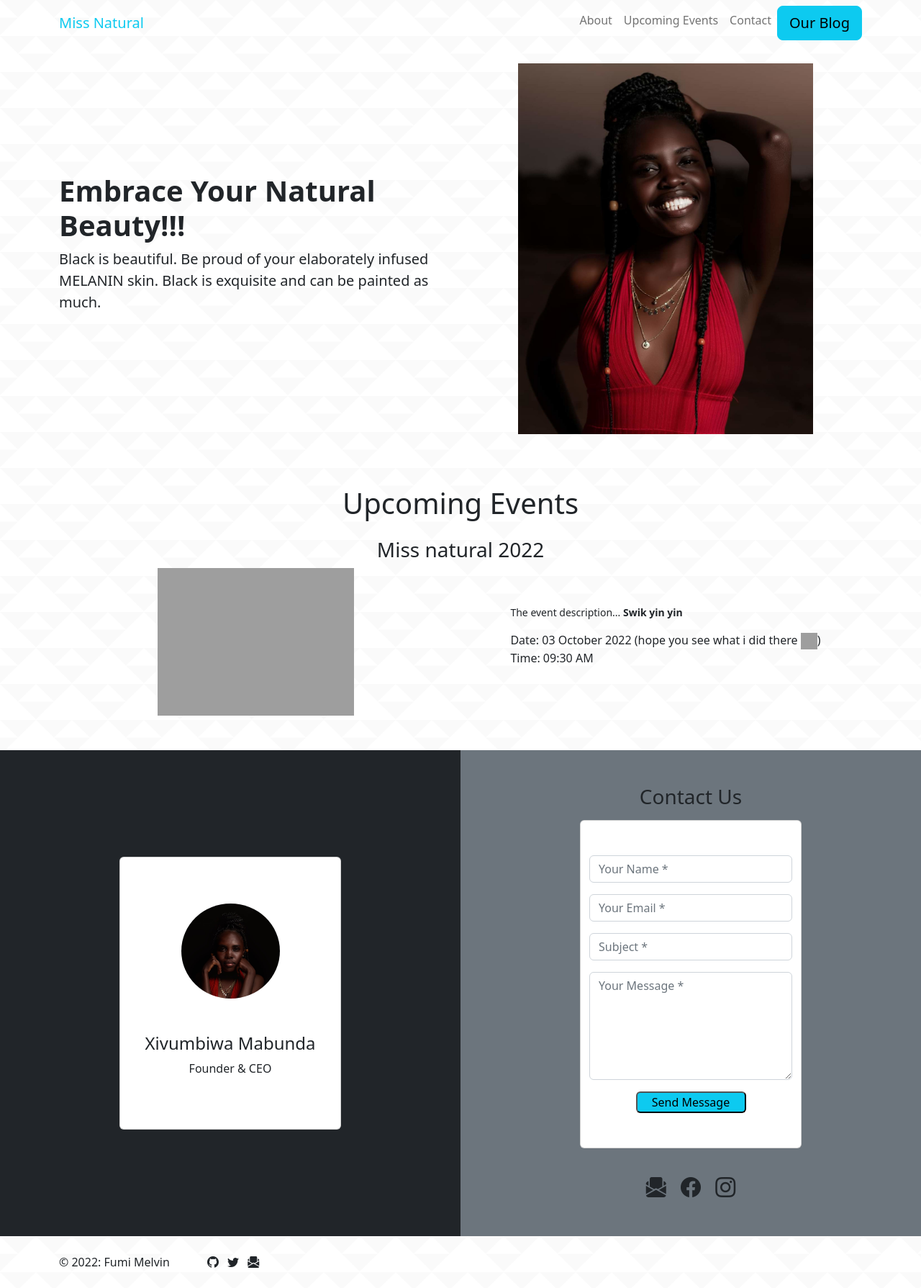
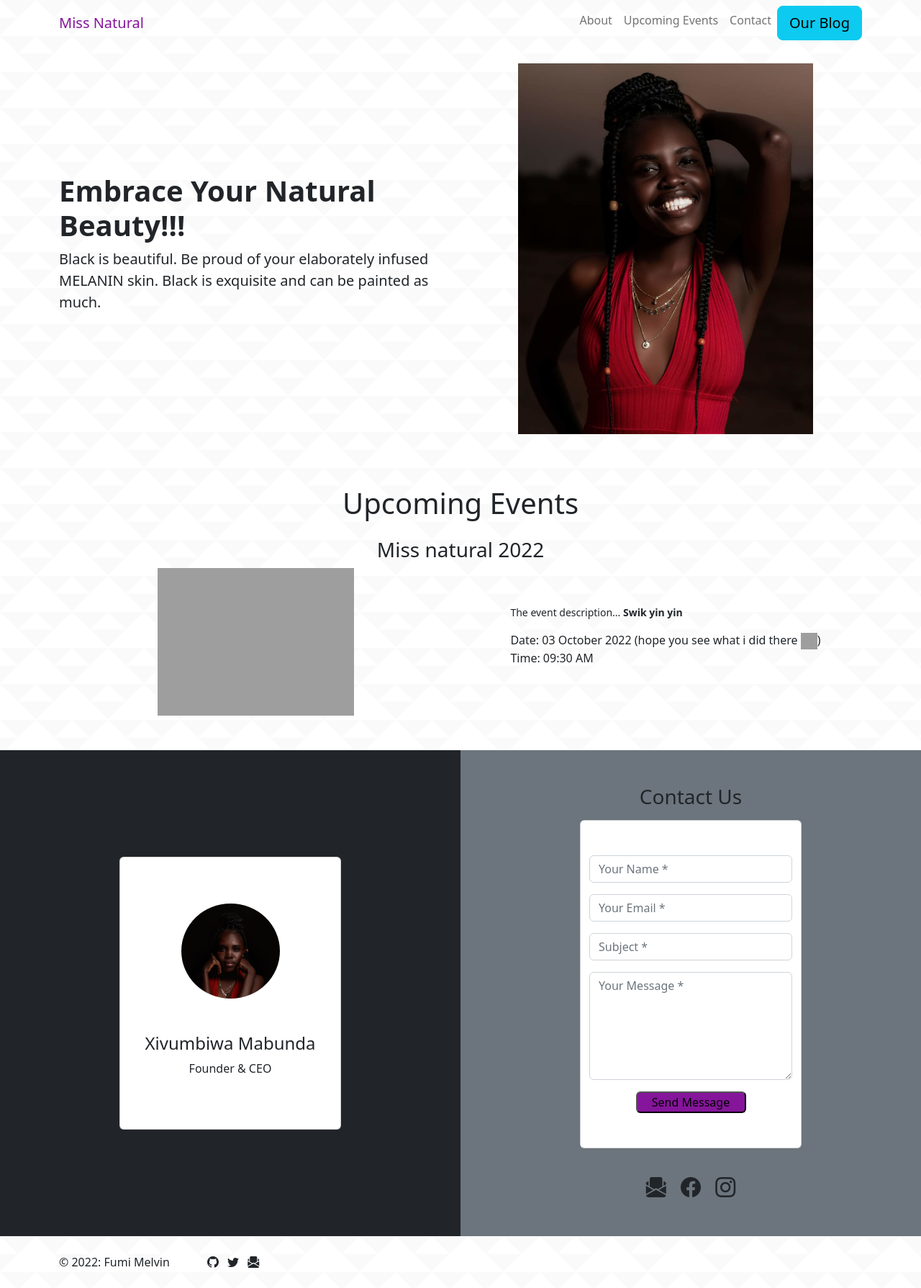
Before and after one commit to FumiMelvin/missnatural_django_web_and_blog, a Django app: template templates/website/index.html in a window 1280 px wide. Shown: the whole page at 72% size. Run offline with Django 4.2, Linux system fonts and the light colour scheme; the template is opened without the code that fills it: values that come from a table or form of the project are taken from there, others are empty; data comes from the database, SQL or seed files in the repository; parts of the project's set-up code (start-up, migrations or seed data) failed here and were passed over; some libraries are stand-ins or nearby versions; grey boxes are pictures that could not be loaded.

Commit message:
Update custom.css

```diff
--- a/static/scss/custom.css
+++ b/static/scss/custom.css
@@ -5,3 +5,11 @@
 .bg-blog {
   background-image: url("../images/triangles.png") !important;
 }
+
+.bg-info {
+  background-color: rgb(133, 21, 154) !important;
+}
+
+.text-info {
+  color: rgb(133, 21, 154) !important;
+}
```
